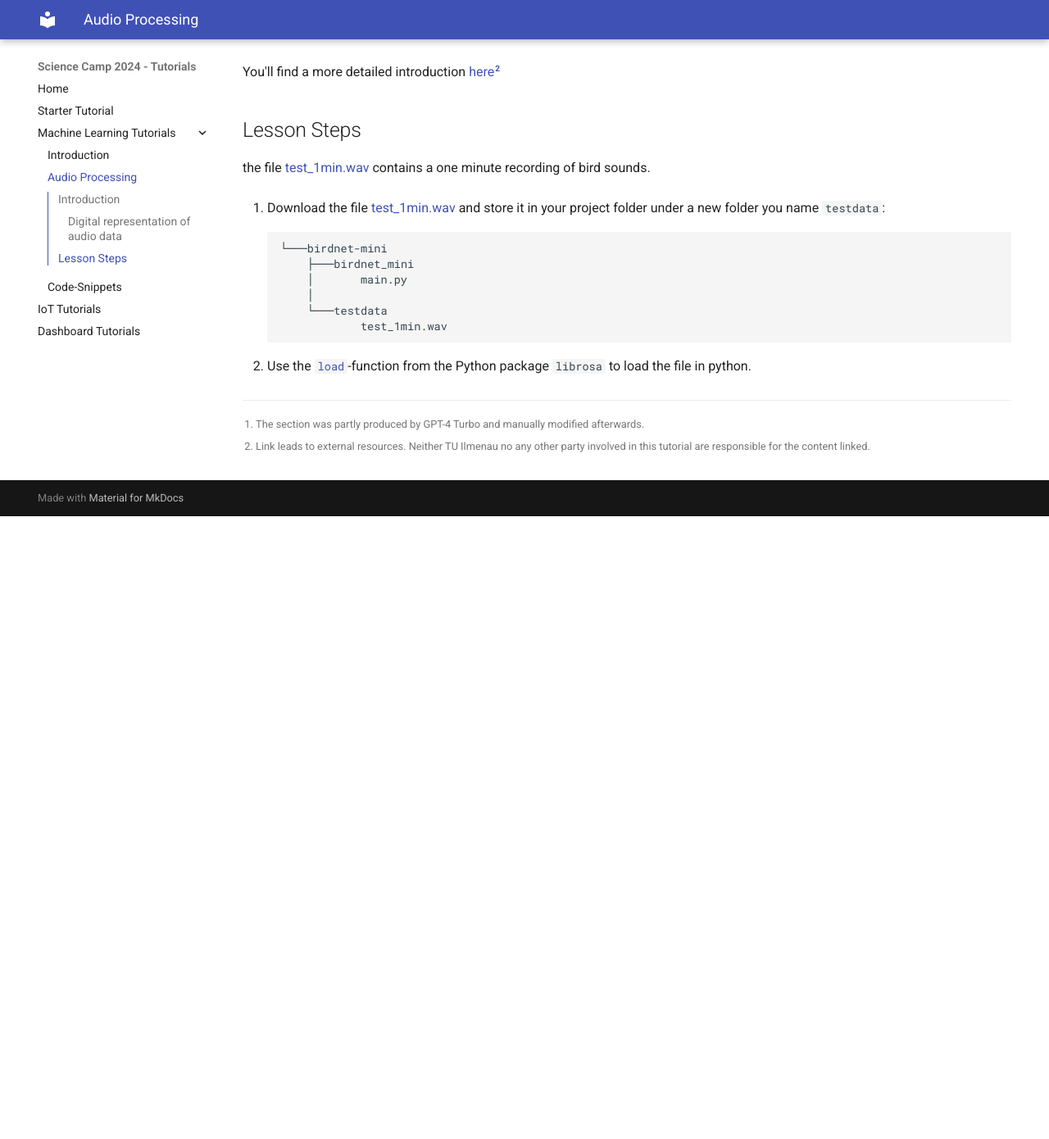
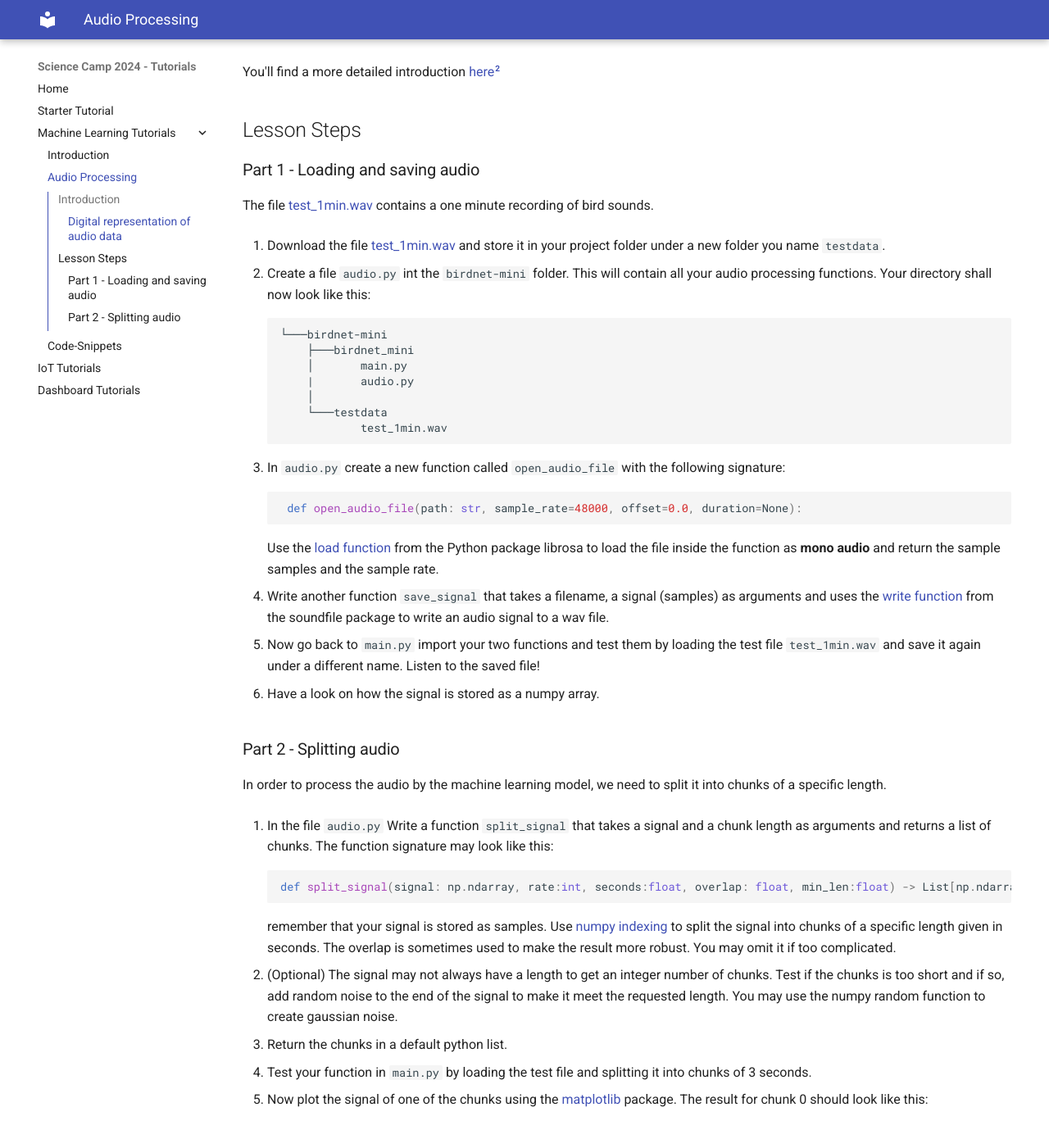
Before and after one commit to Science-Camp-TUI/tutorials, an MkDocs documentation site: the page built from docs/machine-learning/audio-processing.md, in a window 1280 px wide and 1400 px high, scrolled down 1014 px. Shown: the top 1390 px of the window at 82% size. Built offline with MkDocs 1.6.1 and Material for MkDocs 9.7.7, drawn with Linux system fonts in a browser that asks for light colours; before the commit the page ends 1644 px from its top, so only the background shows below that; some of the changed text lies outside the part shown.

Commit message:
continue with audio processing tutorial

````diff
--- a/docs/machine-learning/audio-processing.md
+++ b/docs/machine-learning/audio-processing.md
@@ -39,17 +39,61 @@ You'll find a more detailed introduction [here](https://woodandfirestudio.com/en
 
 ## Lesson Steps
 
-the file [test_1min.wav](./files/test_1min.wav){:target="_blank"} contains a one minute recording of bird sounds.
+### Part 1 - Loading and saving audio
 
-1. Download the file [test_1min.wav](./files/test_1min.wav){:target="_blank"} and store it in your project folder under a new folder you name `testdata`:
+The file [test_1min.wav](./files/test_1min.wav){:target="_blank"} contains a one minute recording of bird sounds.
+
+1. Download the file [test_1min.wav](./files/test_1min.wav){:target="_blank"} and store it in your project folder under a new folder you name `testdata`.
+
+2. Create a file `audio.py` int the `birdnet-mini` folder. This will contain all your audio processing functions. Your directory shall now look like this:
 
     ```
     └───birdnet-mini
         ├───birdnet_mini
         │       main.py
+        |       audio.py
         │
         └───testdata
                 test_1min.wav
     ```
 
-2. Use the [`load`](https://librosa.org/doc/latest/generated/librosa.load.html#librosa.load){:target="_blank"}-function  from the Python package `librosa` to load the file in python.
+
+3. In `audio.py` create a new function called `open_audio_file` with the following signature:
+
+    ```python
+     def open_audio_file(path: str, sample_rate=48000, offset=0.0, duration=None):
+    ```
+
+    Use the [load function](https://librosa.org/doc/latest/generated/librosa.load.html#librosa.load){:target="_blank"} from the Python package librosa to load the file inside the function as **mono audio** and return the sample samples and the sample rate.
+
+4. Write another function `save_signal` that takes a filename, a signal (samples) as arguments and uses the [write function](https://python-soundfile.readthedocs.io/en/0.11.0/#read-write-functions){:target="_blank"} from the soundfile package to write an audio signal to a wav file.
+
+5. Now go back to `main.py` import your two functions and test them by loading the test file `test_1min.wav` and save it again under a different name. Listen to the saved file!
+
+6. Have a look on how the signal is stored as a numpy array.
+
+
+### Part 2 - Splitting audio
+
+In order to process the audio by the machine learning model, we need to split it into chunks of a specific length.
+
+1. In the file `audio.py` Write a function `split_signal` that takes a signal and a chunk length as arguments and returns a list of chunks. The function signature may look like this:
+
+    ```python
+    def split_signal(signal: np.ndarray, rate:int, seconds:float, overlap: float, min_len:float) -> List[np.ndarray]:
+    ```
+
+    remember that your signal is stored as samples. Use [numpy indexing](https://numpy.org/doc/stable/user/basics.indexing.html){:target="_blank"} to split the signal into chunks of a specific length given in seconds. The overlap is sometimes used to make the result more robust. You may omit it if too complicated.
+
+2. (Optional) The signal may not always have a length to get an integer number of chunks. Test if the chunks is too short and if so, add random noise to the end of the signal to make it meet the requested length. You may use the numpy random function to create gaussian noise.
+
+
+3. Return the chunks in a default python list.
+
+4. Test your function in `main.py` by loading the test file and splitting it into chunks of 3 seconds.
+
+5. Now plot the signal of one of the chunks using the [matplotlib](https://matplotlib.org/stable/contents.html){:target="_blank"} package. The result for chunk 0 should look like this:
+
+    ![Signal Plot](./pictures/signal_plot.png)
+
+6. Notice, that the signals amplitude is oscillating between -1 and 1 which is a typical data representation for audio signals. Also notice, that the amplitude it rather small.
````
Also changed, not shown: docs/machine-learning/pictures/signal_plot.png (added).
